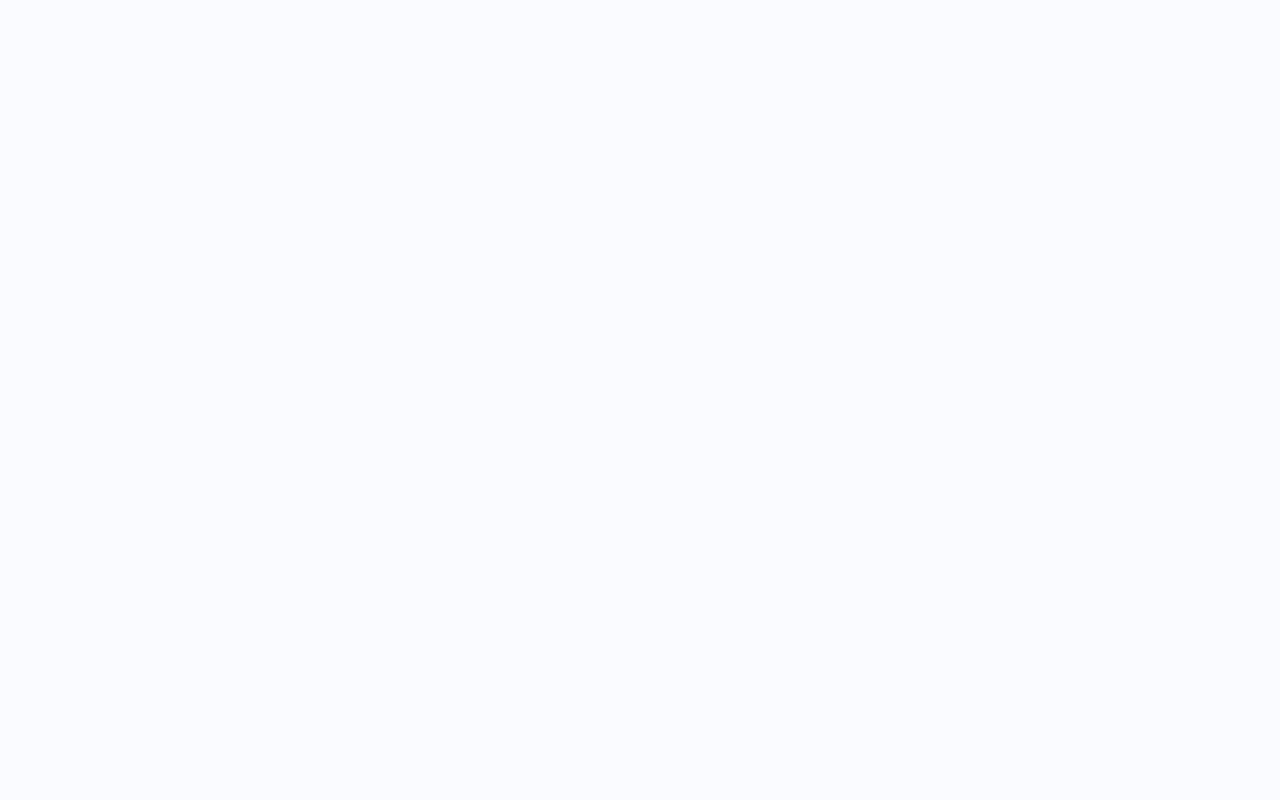
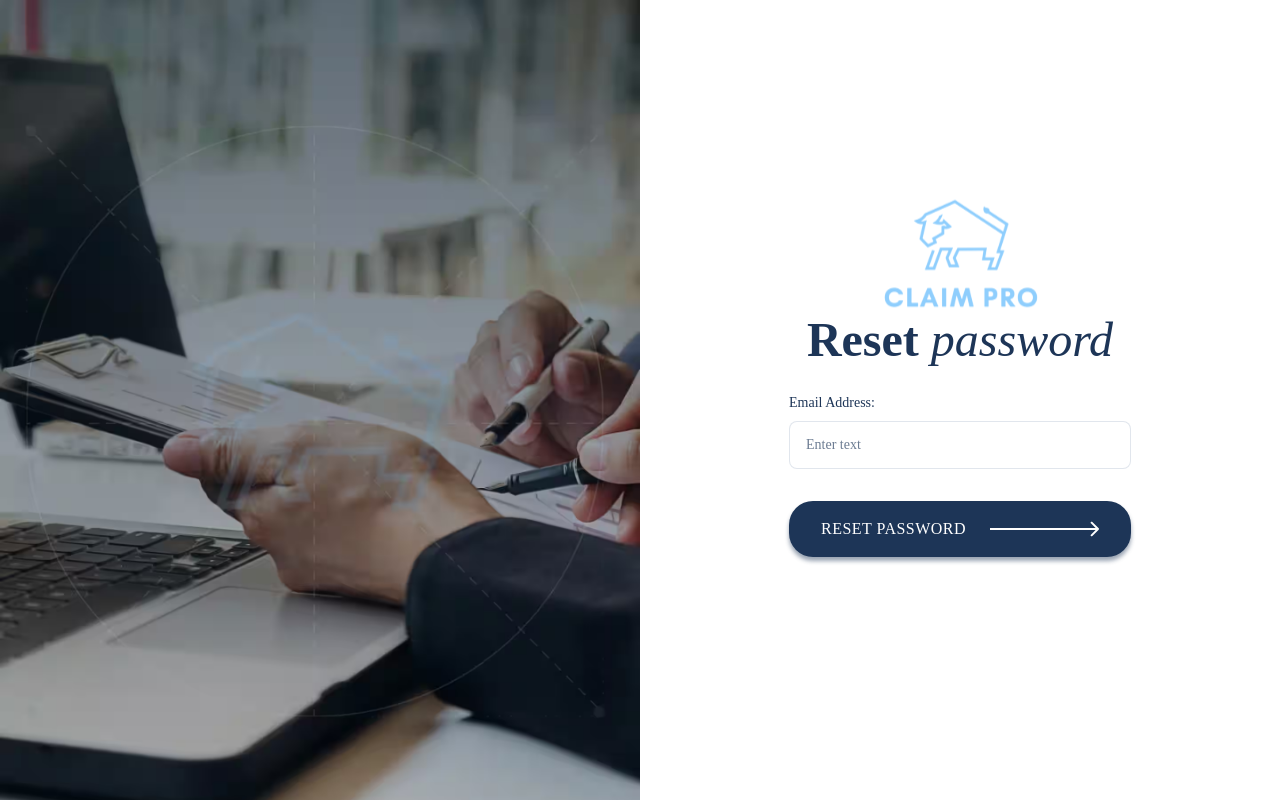
Before and after one commit to Kotiko-UA/claim-pro, a Nuxt app: page /auth/Reset in a window 1280 px wide. Before the commit this address had no page. Built offline with nearby package versions, Linux system fonts and the light colour scheme.

Commit message:
reset page

```diff
--- a/app/components/auth/CommonAuth.vue
+++ b/app/components/auth/CommonAuth.vue
@@ -3,10 +3,14 @@ import Logo from '@/assets/images/icons/logo-icon.svg?url'
 
 type CommonAuthProps = {
   title?: string
+  margin?: '48px'  | '24px'
+  align?: 'center' | 'between'
 }
 
 const props = withDefaults(defineProps<CommonAuthProps>(), {
   title: '',
+  align: 'between',
+  margin: '48px'
 })
 </script>
 
@@ -15,13 +19,13 @@ const props = withDefaults(defineProps<CommonAuthProps>(), {
     <div class="auth-bg"></div>
     <div class="auth-right-block">
       <div class="container auth-container">
-        <div class="auth-content">
+        <div :class="['auth-content', { 'is-centered': props.align === 'center' }]">
           <NuxtLink to="/">
             <img class="auth-logo" loading="lazy" :src="Logo" alt="logo image" />
           </NuxtLink>
 
           <div>
-            <h1 v-if="props.title" class="auth-title" v-html="props.title" />
+            <h1 v-if="props.title" :class="['auth-title', { 'is-reset': props.margin === '24px' }]" v-html="props.title" />
             <slot name="form" />
           </div>
 
@@ -59,7 +63,6 @@ const props = withDefaults(defineProps<CommonAuthProps>(), {
     .auth-right-block {
       display: flex;
       flex-direction: column;
-      justify-content: center;
       height: 100%;
       padding: 40px 0;
       box-sizing: border-box;
@@ -81,6 +84,10 @@ const props = withDefaults(defineProps<CommonAuthProps>(), {
       text-align: center;
       justify-content: space-between;
       height: 100%;
+    }
+
+    .auth-content.is-centered {
+      justify-content: center;
     }
 
     .auth-logo{
@@ -130,6 +137,10 @@ const props = withDefaults(defineProps<CommonAuthProps>(), {
       font-style: normal;
     }
 
+    :deep(.auth-title.is-reset){
+      margin-bottom: 24px;
+    }
+
 
     :deep(.auth-link-text){
       display: flex;
--- /dev/null
+++ b/app/components/entity/Form/VerificationCodeInput.vue
@@ -0,0 +1,79 @@
+<script setup lang="ts">
+import { ref, nextTick, defineEmits } from 'vue'
+
+const emit = defineEmits<{
+  (e: 'update', code: string): void
+}>()
+
+const codeDigits = ref<string[]>(['', '', '', ''])
+const inputs = ref<Array<HTMLInputElement | null>>([null, null, null, null])
+
+const onInput = (index: number, e: Event) => {
+  const el = e.target as HTMLInputElement
+  const val = el.value.replace(/\D/g, '').slice(0,1)
+  codeDigits.value[index] = val
+  el.value = val
+
+  emit('update', codeDigits.value.join(''))
+}
+
+const onPaste = (index: number, e: ClipboardEvent) => {
+  e.preventDefault()
+  const paste = e.clipboardData?.getData('text')?.replace(/\D/g, '').slice(0, 4)
+  if (!paste) return
+
+  paste.split('').forEach((digit, i) => {
+    if (index + i < codeDigits.value.length) codeDigits.value[index + i] = digit
+  })
+
+  nextTick(() => {
+    const nextIndex = Math.min(index + paste.length, codeDigits.value.length - 1)
+    inputs.value[nextIndex]?.focus()
+  })
+
+  emit('update', codeDigits.value.join(''))
+}
+</script>
+
+<template>
+  <div class="flex gap-4 mt-6 mb-6 ml-auto mr-auto">
+    <input
+      v-for="(digit, index) in codeDigits"
+      :key="index"
+      type="text"
+      maxlength="1"
+      class="verification-input"
+      :value="digit"
+      @input="onInput(index, $event)"
+      @paste="onPaste(index, $event)"
+      ref="el => inputs.value[index] = el"
+    />
+  </div>
+</template>
+
+<style lang="scss" scoped>
+
+    .verification-input {
+    width: 40px;
+    height: 40px;
+    font-weight: 300;
+    font-size: 16px;
+    line-height: 171%;
+    text-align: center;
+    background-color: var(--Text-light);
+    color: var(--Dark);
+    border: 1px solid transparent;
+    border-radius: 12px;
+    transition: border-color 0.2s ease, box-shadow 0.2s ease;
+
+    &:focus {
+        outline: none;
+        border: 1px solid var(--Dark);
+    }
+
+    @include laptop {
+        width: 53px;
+        height: 53px;
+    }
+    }
+</style>
--- /dev/null
+++ b/app/components/features/Form/ResetEmail.vue
@@ -0,0 +1,59 @@
+<script setup lang="ts">
+import { type ResetEmailType } from '~/shared/types/reset-email-type'
+import { Form, Field } from 'vee-validate'
+import * as yup from 'yup'
+
+const emit = defineEmits<{
+  (e: 'success'): void
+}>()
+
+const schema = yup.object({
+  email: yup.string().email('Invalid email').required('Email is required'),
+})
+
+const initialState = (): ResetEmailType => ({
+  email: '',
+})
+
+const state = reactive<ResetEmailType>(initialState())
+
+const onSubmitAssign = () => {
+   console.log('Email form submitted:', state.email)
+    emit('success') //Замінити на логіку API
+}
+</script>
+
+<template>
+  <div class="form-reset-password">
+    <Form
+      :validation-schema="schema"
+      @submit="onSubmitAssign"
+      v-slot="{ errors }"
+    >
+      <div class="form-reset-email">
+            <Field name="email" v-slot="{ field, errorMessage }">
+              <EntityFormInput
+                label="Email Address:"
+                placeholder="Enter text"
+                v-bind="field"
+                :error="errorMessage"
+                v-model="state.email"
+              />
+            </Field>
+      </div>
+      <EntityButtonSubmit class="ml-auto" text="Reset password" />
+    </Form>
+  </div>
+</template>
+
+<style lang="scss" scoped>
+
+    .form-reset-password {
+      margin-bottom: 48px;
+    }
+
+    .form-reset-email{
+      text-align: left;
+    }
+
+</style>
--- /dev/null
+++ b/app/components/features/Form/ResetPassword.vue
@@ -0,0 +1,71 @@
+<script setup lang="ts">
+import { type ResetPasswordType } from '~/shared/types/reset-password-types'
+import { Form, Field } from 'vee-validate'
+import { ref, nextTick } from 'vue'
+import * as yup from 'yup'
+const schema = yup.object({
+})
+const initialState = (): ResetPasswordType => ({
+    newPassword: '',
+    confirmPassword: ''
+})
+
+const code = ref('')
+
+const state = reactive<ResetPasswordType>(initialState())
+
+
+const onSubmitAssign = () => {
+  console.log({ code: code.value, ...state })
+}
+</script>
+
+<template>
+    <p>We have sent a code to your registred email.</p>
+    <div class="form-reset-password">
+        <Form
+        :validation-schema="schema"
+        @submit="onSubmitAssign"
+        v-slot="{ errors }"
+        >
+            <EntityFormVerificationCodeInput v-model="code" />
+        <div class="flex flex-col items-start text-left gap-4 laptop:gap-6">
+                <Field name="password" v-slot="{ field, errorMessage }">
+                <EntityFormInput
+                    label="Enter New Password:"
+                    placeholder="Enter text"
+                    v-bind="field"
+                    :error="errorMessage"
+                    v-model="state.newPassword"
+                />
+                </Field>
+                <Field name="confirm-password" v-slot="{ field, errorMessage }">
+                <EntityFormInput
+                    label="Confirm Password:"
+                    placeholder="Enter text"
+                    v-bind="field"
+                    :error="errorMessage"
+                    v-model="state.confirmPassword"
+                />
+                </Field>
+        </div>
+        <EntityButtonSubmit class="ml-auto mr-auto" text="Confirm" />
+        </Form>
+    </div>
+</template>
+
+<style lang="scss" scoped>
+
+    .input-reset-password{
+        text-align: left;
+    }
+
+    .form-reset-password {
+      margin-bottom: 48px;
+    }
+
+    .form-reset-email{
+      text-align: left;
+    }
+
+</style>
--- a/app/pages/auth/Login.vue
+++ b/app/pages/auth/Login.vue
@@ -1,11 +1,9 @@
-<script setup lang="ts">
-import CommonAuth from '~/components/auth/CommonAuth.vue';
+<script setup lang="ts"></script>
 
-</script>
 <template>
-  <CommonAuth
-  title="<span>Login into </span> your account"
->
+  <AuthCommonAuth
+      title="<span>Login into </span> your account"
+    >
    <template #form>
       <p>Login form block</p>
     </template>
@@ -18,5 +16,5 @@ import CommonAuth from '~/components/auth/CommonAuth.vue';
         </span>
       </p>
     </template>
-</CommonAuth>
+  </AuthCommonAuth>
 </template>
--- a/app/pages/auth/Registration.vue
+++ b/app/pages/auth/Registration.vue
@@ -1,10 +1,8 @@
-<script setup lang="ts">
-import CommonAuth from '~/components/auth/CommonAuth.vue';
-</script>
+<script setup lang="ts"></script>
 
 <template>
 
-  <CommonAuth
+  <AuthCommonAuth
       title="<span>Create </span> your account"
     >
     <template #form>
@@ -19,5 +17,5 @@ import CommonAuth from '~/components/auth/CommonAuth.vue';
         </span>
       </p>
     </template>
-    </CommonAuth>
+    </AuthCommonAuth>
 </template>
--- /dev/null
+++ b/app/pages/auth/Reset.vue
@@ -0,0 +1,23 @@
+<script setup lang="ts">
+import { ref } from 'vue'
+
+const step = ref<'email' | 'password'>('email')
+
+const handleEmailSubmitted = () => {
+  step.value = 'password'
+}
+</script>
+
+<template>
+    <AuthCommonAuth
+      title="<span>Reset </span> password" align="center" margin="24px"
+    >
+    <template #form>
+      <FeaturesFormResetEmail
+        v-if="step === 'email'"
+        @success="handleEmailSubmitted" />
+
+      <FeaturesFormResetPassword v-else />
+    </template>
+  </AuthCommonAuth>
+</template>
--- a/app/pages/auth/ResetPass.vue
+++ /dev/null
@@ -1,13 +0,0 @@
-<script setup lang="ts">
-import CommonAuth from '~/components/auth/CommonAuth.vue';
-
-</script>
-<template>
-    <CommonAuth
-      title="<span>Reset </span> password"
-    >
-    <template #form>
-      <p>Reset password form block</p>
-    </template>
-    </CommonAuth>
-</template>
--- /dev/null
+++ b/app/shared/types/reset-email-type.ts
@@ -0,0 +1,3 @@
+export type ResetEmailType = {
+  email: string
+}
--- /dev/null
+++ b/app/shared/types/reset-password-types.ts
@@ -0,0 +1,4 @@
+export type ResetPasswordType = {
+  newPassword: string
+  confirmPassword: string
+}
```
